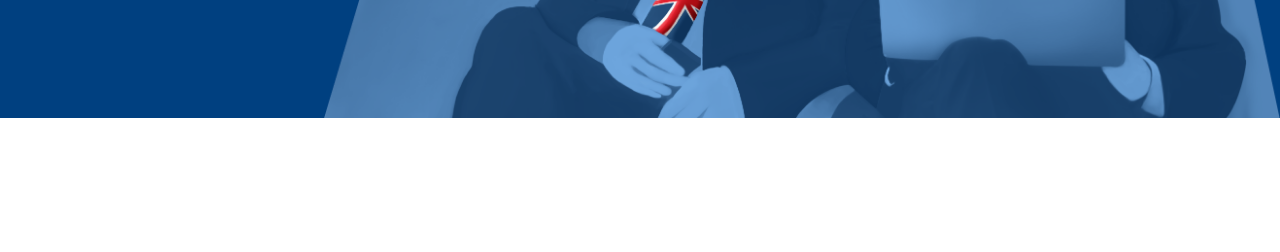
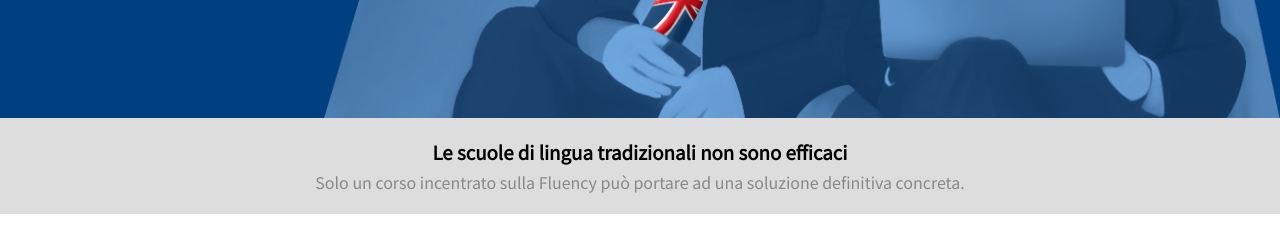
Before and after one commit to CosaRossa/html-css-fluentify, a plain HTML site: page index.html in a window 1280 px wide. Shown: the part 350-602 px from the top of the page. Drawn offline with Linux system fonts and the light colour scheme.

Commit message:
Grey space

```diff
--- a/index.html
+++ b/index.html
@@ -41,8 +41,11 @@
       </div>
 
       <!-- Grey space -->
-      <div class="">
-
+      <div class="grey">
+        <h3>Le scuole di lingua tradizionali non sono efficaci</h3>
+        <div class="sotto">
+          Solo un corso incentrato sulla Fluency può portare ad una soluzione definitiva concreta.
+        </div>
       </div>
 
     </header>
--- a/style.css
+++ b/style.css
@@ -102,3 +102,18 @@ nav .right a {
   margin-top: 20px;
   margin-left: 8%;
 }
+
+/* Grey space */
+.grey {
+  background-color: #ddd;
+  text-align: center;
+}
+
+.grey h3 {
+  padding: 20px 0 5px;
+}
+
+.grey .sotto {
+  color: #888;
+  padding-bottom: 20px;
+}
```
